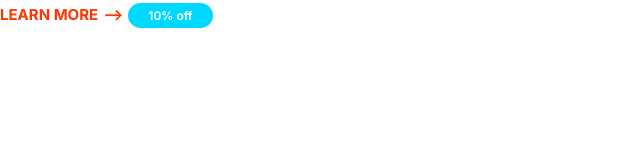
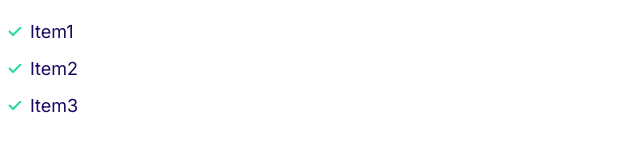
Before and after one commit to babli1111/Noshify, a plain HTML site: page index.html in a window 1280 px wide. Shown: the whole page, without its empty margins (0-640 px from the left). Drawn offline with nearby package versions, Linux system fonts and the light colour scheme.

Commit message:
Build a ticklist component

```diff
--- a/Css/styles.css
+++ b/Css/styles.css
@@ -112,3 +112,32 @@ a {
     font-size: 1.2rem;
   }
 }
+
+/*lists*/
+
+.list {
+  list-style: none;
+  padding-left: 0;
+  color: var(--color-headings);
+}
+
+.list--inline .list__item {
+  display: inline-block;
+  margin-right: 2rem;
+}
+
+.list__tick {
+  list-style-image: url(../icons/tick.svg);
+  padding-left: 3rem;
+}
+
+.list__tick .list__item {
+  padding-left: 0.5rem;
+  margin-bottom: 1rem;
+}
+
+@media screen and (min-width: 1024px) {
+  .list__tick .list__item {
+    padding-left: 0;
+  }
+}
--- a/index.html
+++ b/index.html
@@ -15,7 +15,10 @@
     <link rel="stylesheet" href="/Css/normalize.css" />
   </head>
   <body>
-    <a class="arrow-icon" shref="#">Learn more</a>
-    <span class="badge badge--secondary badge--small">10% off</span>
+    <ul class="list list__tick">
+      <li class="list__item">Item1</li>
+      <li class="list__item">Item2</li>
+      <li class="list__item">Item3</li>
+    </ul>
   </body>
 </html>
```
Also changed, not shown: Components/lists.html (added, +5 -0 lines).
